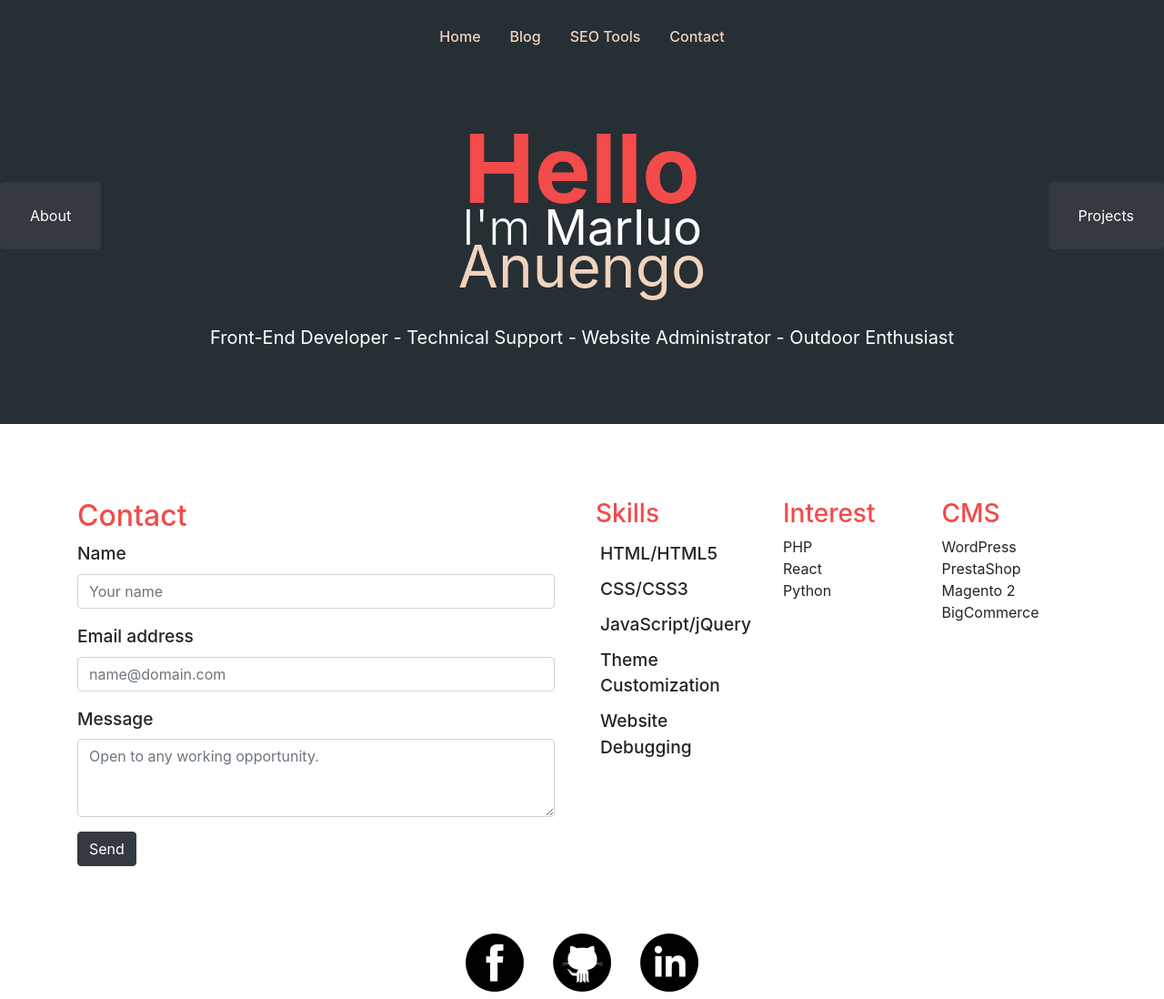
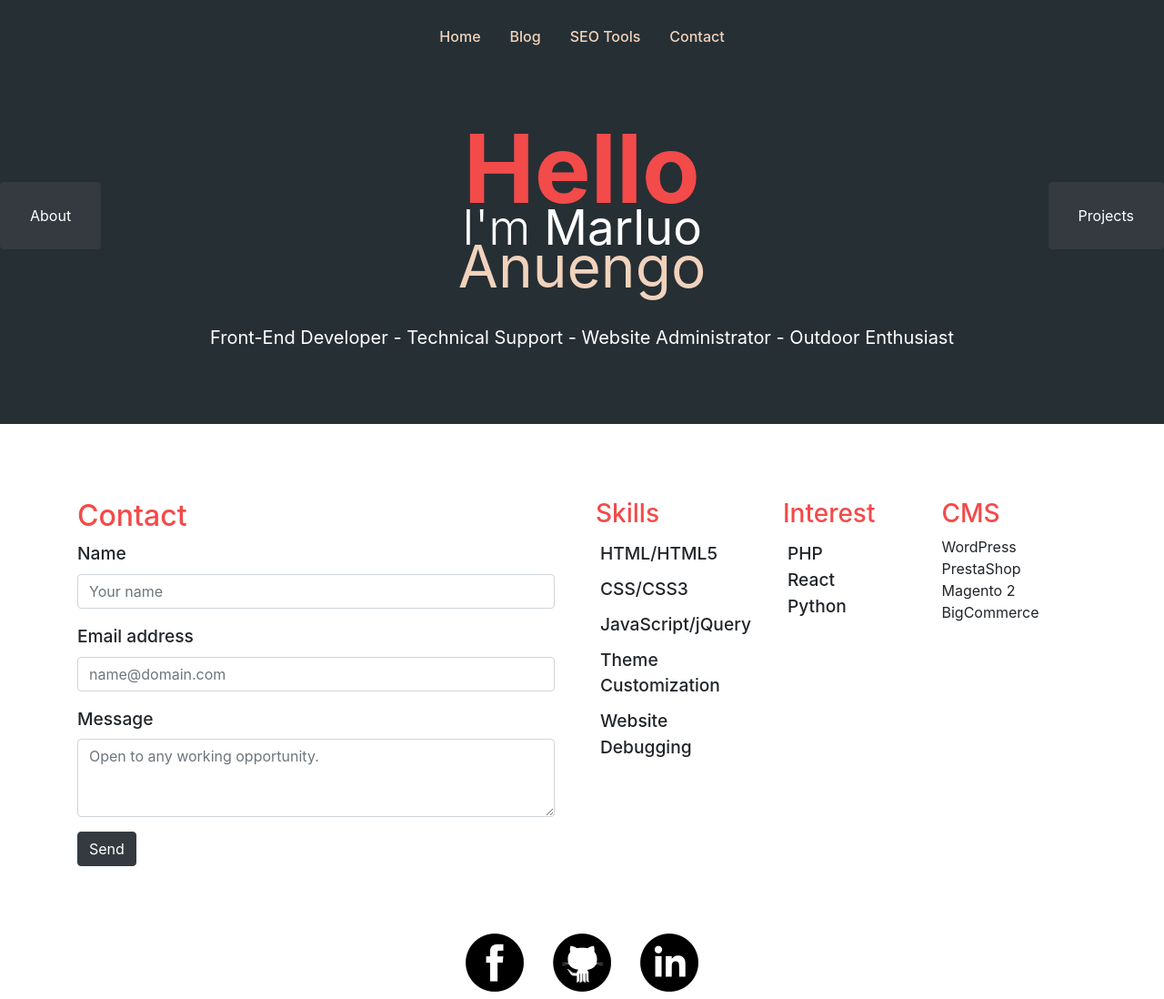
Before and after one commit to donkzA/donkza.github.io, a Jekyll site: the page built from index.markdown, in a window 1280 px wide. Shown: the whole page at 91% size. Built offline with Jekyll 4.4.1, drawn with Linux system fonts in a browser that asks for light colours.

Commit message:
updating main css

```diff
--- a/_sass/main.scss
+++ b/_sass/main.scss
@@ -59,7 +59,7 @@ main {
 .title-header {
     color: #F34A4A;
 }
-.skills ul li, .interest ul li .cms ul li{
+.skills ul li, .interest ul, li .cms ul li{
     padding: 5px;
     font-size: 1.2rem;
     font-weight: 500;
```
